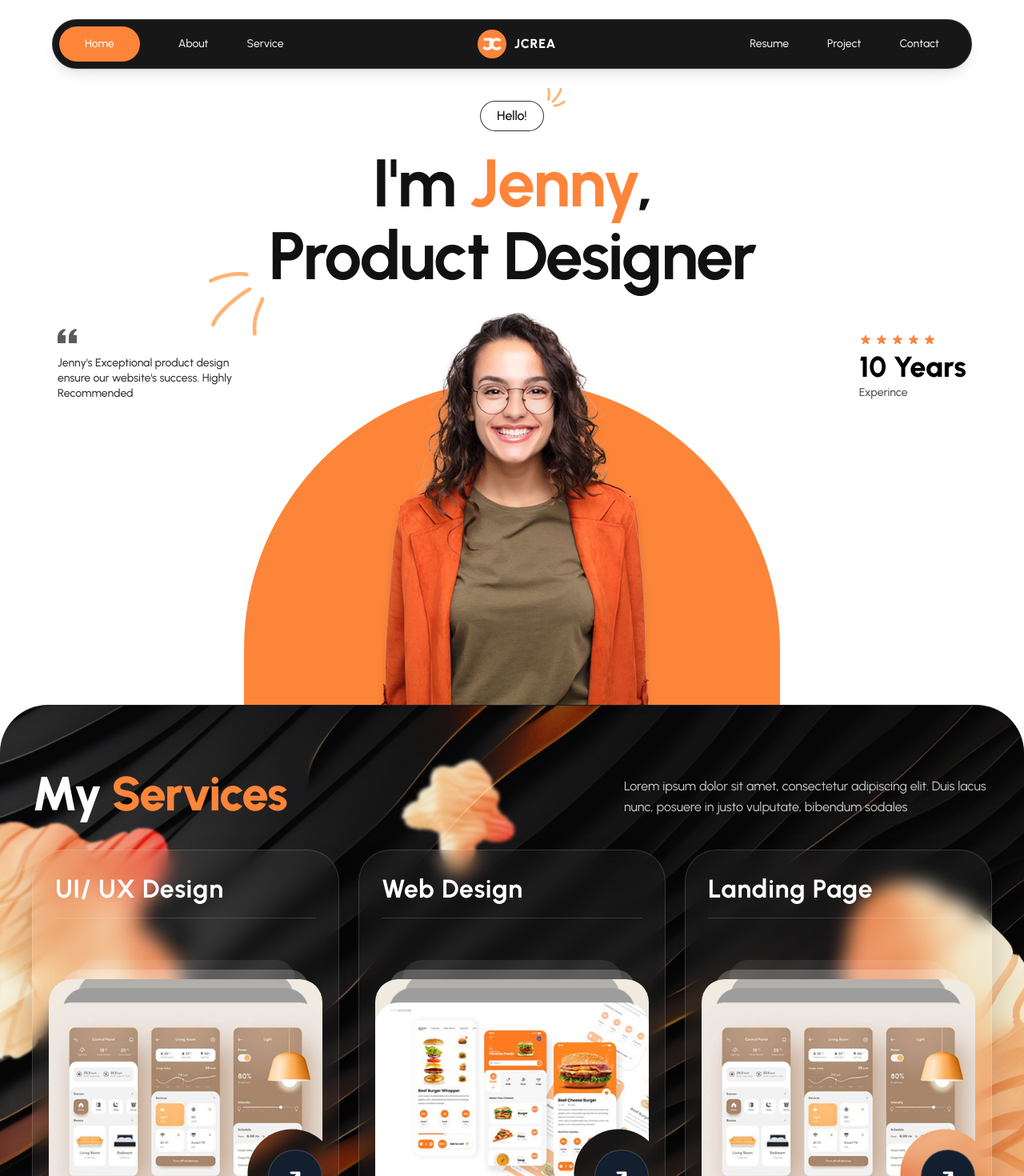
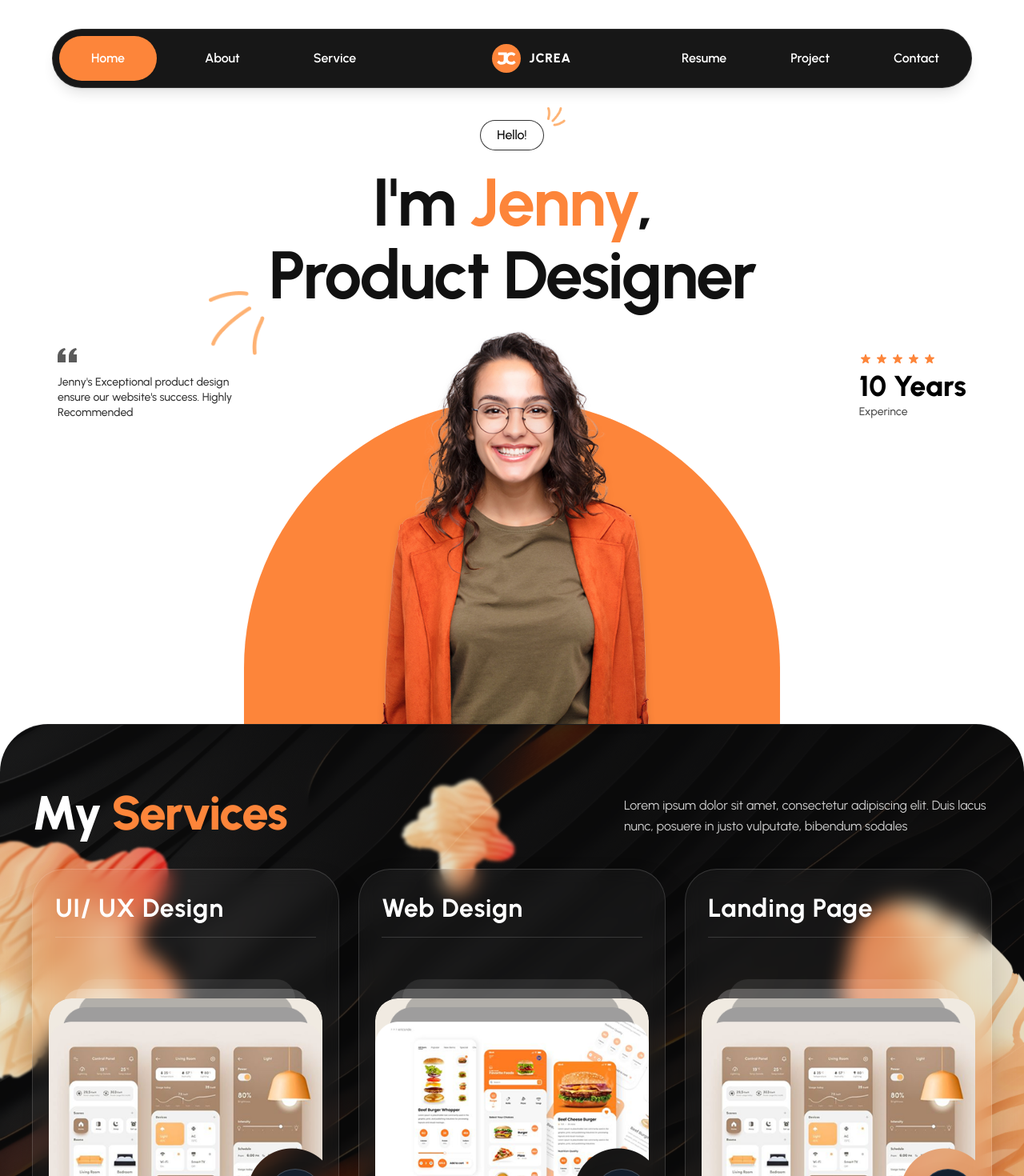
Before and after one commit to GausAlMunirTushar/technical-assessment-design-pillar1, a Next.js app: page / in a window 1280 px wide. Shown: the top 1470 px of the page at 80% size. Built offline with nearby package versions, Linux system fonts and the light colour scheme.

Commit message:
feat: implement Navbar and ServicesSection components

```diff
--- a/src/components/Navbar.tsx
+++ b/src/components/Navbar.tsx
@@ -3,6 +3,7 @@
 import React, { useState } from "react";
 import { JcLogo } from "./icons/JcLogo";
 import { MobileMenu, NavItem } from "./MobileMenu";
+import Link from "next/link";
 
 const leftNavItems: NavItem[] = [
 	{ label: "Home", href: "#home", active: true },
@@ -28,69 +29,69 @@ export const Navbar: React.FC = () => {
 	const [mobileMenuOpen, setMobileMenuOpen] = useState(false);
 
 	return (
-		<header className="w-full max-w-360 mx-auto px-4 pt-6 pb-4 flex justify-center sticky top-0 z-40">
+		<header className="w-full max-w-360 mx-auto px-4 pt-9 pb-4 flex justify-center sticky top-0 z-40">
 			{/* Desktop Navbar */}
 			<nav
 				className="hidden md:flex items-center justify-between w-full max-w-287.5 bg-dark-surface text-white rounded-full p-2 shadow-lg border border-white/10"
 				aria-label="Desktop navigation"
 			>
 				{/* Left items */}
-				<div className="flex items-center gap-8 lg:gap-12 justify-start">
+				<div className="flex items-center gap-7 lg:gap-7 justify-start">
 					{leftNavItems.map((item) =>
 						item.active ? (
-							<a
+							<Link
 								key={item.label}
 								href={item.href}
-								className="bg-accent-orange text-white px-8 py-3 rounded-full font-medium text-sm hover:bg-accent-orange-hover transition-colors shadow-xs focus-visible:ring-2 focus-visible:ring-white focus-visible:outline-hidden"
+								className="bg-accent-orange text-white px-10 py-4 rounded-full font-semibold text-md hover:bg-accent-orange-hover transition-colors shadow-xs focus-visible:ring-2 focus-visible:ring-white focus-visible:outline-hidden"
 							>
 								{item.label}
-							</a>
+							</Link>
 						) : (
-							<a
+							<Link
 								key={item.label}
 								href={item.href}
-								className="text-white/90 hover:text-white font-medium text-sm transition-colors rounded-md focus-visible:ring-2 focus-visible:ring-accent-orange focus-visible:outline-hidden"
+								className="text-white hover:bg-slate-800 hover:text-white px-8 py-3 hover:rounded-full font-semibold text-md transition-colors rounded-md focus-visible:ring-2 focus-visible:ring-accent-orange focus-visible:outline-hidden"
 							>
 								{item.label}
-							</a>
+							</Link>
 						)
 					)}
 				</div>
 
 				{/* Center Logo */}
 				<div className="flex justify-center">
-					<a
+					<Link
 						href="#home"
 						className="hover:opacity-90 transition-opacity rounded-md focus-visible:ring-2 focus-visible:ring-accent-orange focus-visible:outline-hidden"
-						aria-label="JCREA Homepage"
+						aria-label="JCREA Logo"
 					>
 						<JcLogo />
-					</a>
+					</Link>
 				</div>
 
 				{/* Right items */}
-				<div className="flex items-center gap-8 lg:gap-12 justify-end pr-8">
+				<div className="flex items-center gap-8 lg:gap-20 justify-end pr-8">
 					{rightNavItems.map((item) => (
-						<a
+						<Link
 							key={item.label}
 							href={item.href}
-							className="text-white/90 hover:text-white font-medium text-sm transition-colors rounded-md focus-visible:ring-2 focus-visible:ring-accent-orange focus-visible:outline-hidden"
+							className="text-white hover:text-white font-semibold text-md transition-colors rounded-md focus-visible:ring-2 focus-visible:ring-accent-orange focus-visible:outline-hidden"
 						>
 							{item.label}
-						</a>
+						</Link>
 					))}
 				</div>
 			</nav>
 
-			{/* Mobile Navbar Pill (Closed state) */}
+			{/* Mobile Navbar*/}
 			<div className="flex md:hidden items-center justify-between w-full max-w-86.25 bg-dark-surface text-white rounded-full px-5 py-2.5 shadow-lg border border-white/10">
-				<a
+				<Link
 					href="#home"
 					className="rounded-md focus-visible:ring-2 focus-visible:ring-accent-orange focus-visible:outline-hidden"
 					aria-label="JCREA Homepage"
 				>
 					<JcLogo />
-				</a>
+				</Link>
 				<button
 					onClick={() => setMobileMenuOpen(true)}
 					className="w-9 h-9 rounded-full flex items-center justify-center text-white hover:bg-white/10 transition-colors focus-visible:ring-2 focus-visible:ring-accent-orange focus-visible:outline-hidden cursor-pointer"
@@ -114,7 +115,7 @@ export const Navbar: React.FC = () => {
 				</button>
 			</div>
 
-			{/* Mobile Menu Dropdown Modal */}
+			{/* Mobile Menu Dropdown */}
 			<MobileMenu
 				isOpen={mobileMenuOpen}
 				onClose={() => setMobileMenuOpen(false)}
--- a/src/components/ServicesSection.tsx
+++ b/src/components/ServicesSection.tsx
@@ -29,7 +29,7 @@ export const ServicesSection: React.FC = () => {
 			className="w-full bg-dark-bg text-white rounded-t-[40px] sm:rounded-t-[60px] pt-12 sm:pt-20 pb-16 px-4 sm:px-8 relative overflow-hidden border-t border-white/10"
 		>
 			{/* Layer 1: Dark Pattern Background Image */}
-			<div className="absolute inset-0 pointer-events-none opacity-50" aria-hidden="true">
+			<div className="absolute inset-0 pointer-events-none opacity-20" aria-hidden="true">
 				<Image
 					src="/services-pattern-bg.jpg"
 					alt=""
@@ -41,7 +41,7 @@ export const ServicesSection: React.FC = () => {
 			</div>
 
 			{/* Layer 2: Abstract Orange Fluid Overlay */}
-			<div className="absolute inset-0 pointer-events-none opacity-95 mix-blend-screen" aria-hidden="true">
+			<div className="absolute inset-0 pointer-events-none opacity-90 mix-blend-screen" aria-hidden="true">
 				<Image
 					src="/services-bg.png"
 					alt=""
```
